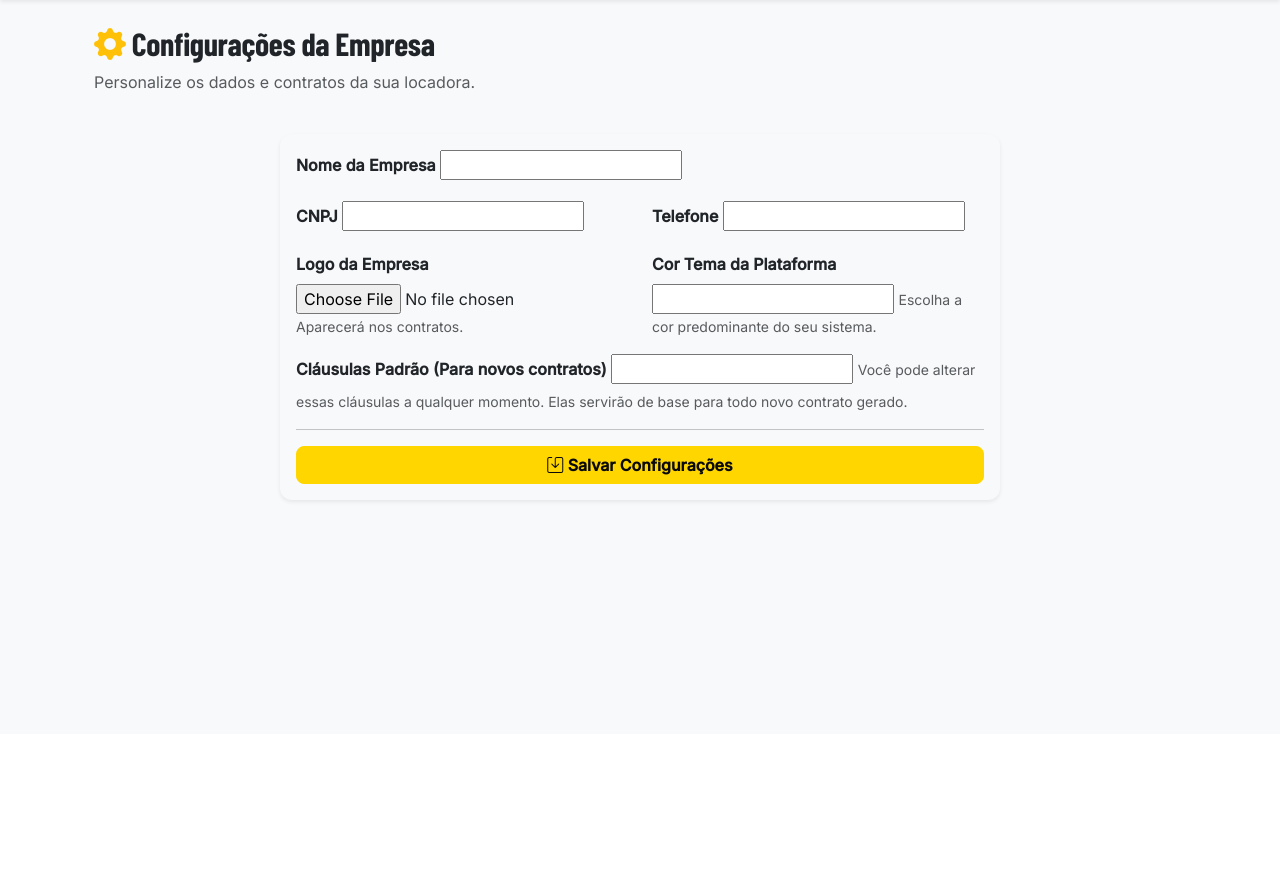
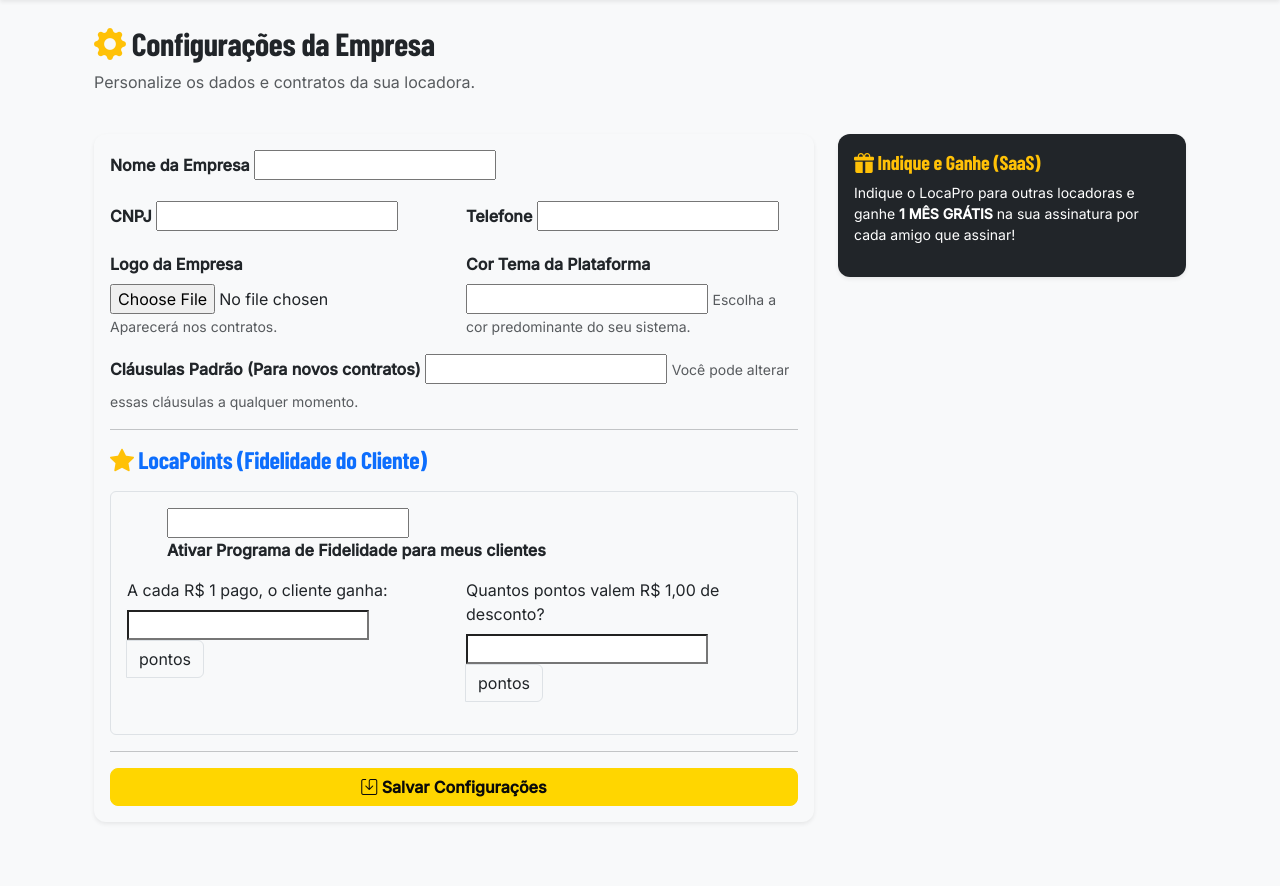
Before and after one commit to JpGeneroso004/LocaPro, a Django app: template arttendas/empresas/templates/empresas/configuracoes.html in a window 1280 px wide. Shown: the part 66-952 px from the top of the page. Before the commit the page ends 569 px from the top, so only its background shows below. Run offline with Django 4.2, Linux system fonts and the light colour scheme; the template is opened without the code that fills it: most values are stand-ins (such as "Sample title", 1, 10 or a date in 2020); form fields are guessed from the names that the template uses; some web fonts are replaced.

Commit message:
feat(fase-10): Sistema Duplo de Fidelidade (B2B2C LocaPoints e B2B Referrals)

```diff
--- a/arttendas/empresas/forms.py
+++ b/arttendas/empresas/forms.py
@@ -4,7 +4,7 @@ from .models import Organizacao
 class OrganizacaoForm(forms.ModelForm):
     class Meta:
         model = Organizacao
-        fields = ['nome', 'cnpj', 'telefone', 'logo', 'cor_primaria', 'clausulas_padrao']
+        fields = ['nome', 'cnpj', 'telefone', 'logo', 'cor_primaria', 'clausulas_padrao', 'fidelidade_ativa', 'pontos_por_real', 'taxa_resgate']
         widgets = {
             'nome': forms.TextInput(attrs={'class': 'form-control'}),
             'cnpj': forms.TextInput(attrs={'class': 'form-control'}),
@@ -12,4 +12,7 @@ class OrganizacaoForm(forms.ModelForm):
             'logo': forms.FileInput(attrs={'class': 'form-control'}),
             'cor_primaria': forms.TextInput(attrs={'type': 'color', 'class': 'form-control form-control-color', 'style': 'max-width: 100px;'}),
             'clausulas_padrao': forms.Textarea(attrs={'class': 'form-control', 'rows': 6}),
+            'fidelidade_ativa': forms.CheckboxInput(attrs={'class': 'form-check-input'}),
+            'pontos_por_real': forms.NumberInput(attrs={'class': 'form-control'}),
+            'taxa_resgate': forms.NumberInput(attrs={'class': 'form-control'}),
         }
--- a/arttendas/empresas/models.py
+++ b/arttendas/empresas/models.py
@@ -21,6 +21,11 @@ class Organizacao(models.Model):
     vencimento_trial = models.DateField('Vencimento do Trial', null=True, blank=True)
     asaas_customer_id = models.CharField('Asaas Customer ID', max_length=100, blank=True)
     asaas_subscription_id = models.CharField('Asaas Subscription ID', max_length=100, blank=True)
+
+    # Configurações do LocaPoints (Fidelidade)
+    fidelidade_ativa = models.BooleanField('Ativar LocaPoints', default=True)
+    pontos_por_real = models.PositiveIntegerField('Quantos pontos o cliente ganha a cada R$ 1 pago?', default=1)
+    taxa_resgate = models.PositiveIntegerField('Quantos pontos equivalem a R$ 1 de desconto?', default=100)
 
     criado_em = models.DateTimeField(auto_now_add=True)
 
--- a/arttendas/empresas/templates/empresas/configuracoes.html
+++ b/arttendas/empresas/templates/empresas/configuracoes.html
@@ -54,7 +54,32 @@
                         <div class="mb-3">
                             <label class="form-label fw-bold">Cláusulas Padrão (Para novos contratos)</label>
                             {{ form.clausulas_padrao }}
-                            <small class="text-muted">Você pode alterar essas cláusulas a qualquer momento. Elas servirão de base para todo novo contrato gerado.</small>
+                            <small class="text-muted">Você pode alterar essas cláusulas a qualquer momento.</small>
+                        </div>
+
+                        <hr>
+                        <h4 class="fw-bold text-primary mb-3"><i class="bi bi-star-fill text-warning"></i> LocaPoints (Fidelidade do Cliente)</h4>
+                        <div class="bg-light p-3 rounded mb-3 border">
+                            <div class="form-check form-switch mb-3">
+                                {{ form.fidelidade_ativa }}
+                                <label class="form-check-label fw-bold">Ativar Programa de Fidelidade para meus clientes</label>
+                            </div>
+                            <div class="row">
+                                <div class="col-md-6 mb-3">
+                                    <label class="form-label">A cada R$ 1 pago, o cliente ganha:</label>
+                                    <div class="input-group">
+                                        {{ form.pontos_por_real }}
+                                        <span class="input-group-text">pontos</span>
+                                    </div>
+                                </div>
+                                <div class="col-md-6 mb-3">
+                                    <label class="form-label">Quantos pontos valem R$ 1,00 de desconto?</label>
+                                    <div class="input-group">
+                                        {{ form.taxa_resgate }}
+                                        <span class="input-group-text">pontos</span>
+                                    </div>
+                                </div>
+                            </div>
                         </div>
 
                         <hr>
@@ -65,6 +90,38 @@
                 </div>
             </div>
         </div>
+
+        <div class="col-md-4">
+            <div class="card shadow-sm border-0 bg-dark text-white mb-4">
+                <div class="card-body">
+                    <h5 class="fw-bold text-warning"><i class="bi bi-gift-fill"></i> Indique e Ganhe (SaaS)</h5>
+                    <p class="small">Indique o LocaPro para outras locadoras e ganhe <strong>1 MÊS GRÁTIS</strong> na sua assinatura por cada amigo que assinar!</p>
+
+                    {% if pode_indicar %}
+                        <div class="bg-black p-2 rounded text-center mb-2">
+                            <small class="text-white-50 d-block mb-1">Seu Link Exclusivo:</small>
+                            <input type="text" class="form-control form-control-sm text-center bg-dark text-white border-secondary mb-2" value="{{ link_indicacao }}" readonly id="refLink">
+                            <button class="btn btn-outline-warning btn-sm w-100" onclick="copiarLink()">Copiar Link</button>
+                        </div>
+                    {% else %}
+                        <div class="alert alert-secondary border-0 p-2 text-center text-dark">
+                            <i class="bi bi-lock-fill"></i><br>
+                            <small>Complete <strong>5 eventos</strong> (você tem {{ eventos_concluidos }}) ou assine o plano premium para desbloquear seu link de indicação.</small>
+                        </div>
+                    {% endif %}
+                </div>
+            </div>
+        </div>
     </div>
 </div>
+
+<script>
+function copiarLink() {
+    var copyText = document.getElementById("refLink");
+    copyText.select();
+    copyText.setSelectionRange(0, 99999);
+    document.execCommand("copy");
+    alert("Link de indicação copiado!");
+}
+</script>
 {% endblock %}
--- a/arttendas/eventos/urls.py
+++ b/arttendas/eventos/urls.py
@@ -10,6 +10,8 @@ urlpatterns = [
     path('novo/', views.novo_evento, name='novo'),
     path('<int:pk>/editar/', views.editar_evento, name='editar'),
     path('<int:pk>/excluir/', views.excluir_evento, name='excluir'),
+    path('<int:pk>/concluir/', views.concluir_evento, name='concluir'),
+    path('contrato/<int:pk>/aplicar-pontos/', views.aplicar_desconto_fidelidade, name='aplicar_pontos'),
 
     # Contratos
     path('contratos/', views.contratos_lista, name='contratos_lista'),
```
Also changed, not shown: arttendas/empresas/views.py (+13 -1 lines), arttendas/eventos/models.py (+33 -6 lines), arttendas/eventos/views.py (+86 -0 lines), arttendas/templates/eventos/detalhe.html (+34 -2 lines), arttendas/templates/eventos/imprimir_contrato.html (+7 -1 lines), arttendas/empresas/migrations/0006_organizacao_fidelidade_ativa_and_more.py (added), arttendas/eventos/migrations/0003_contrato_desconto_fidelidade_and_more.py (added).
